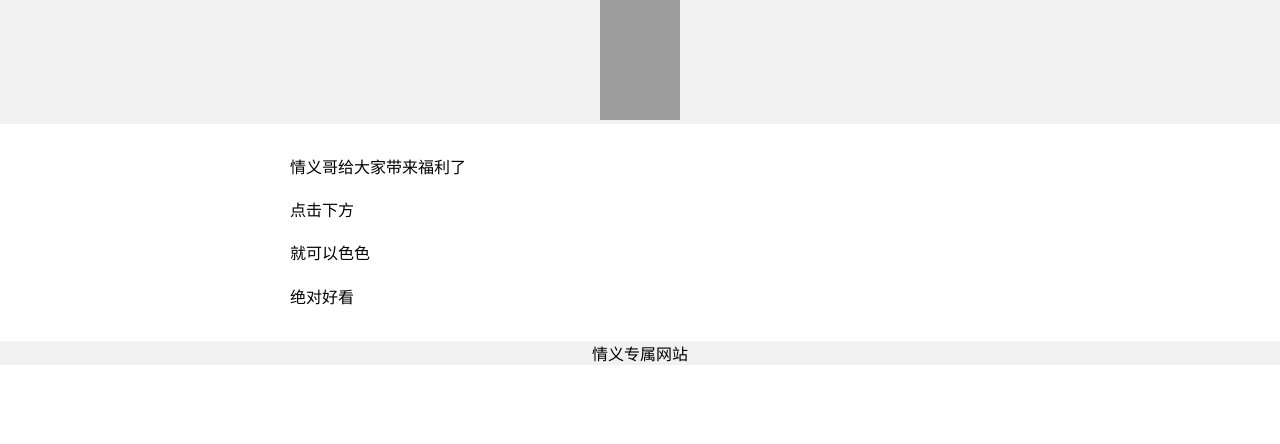
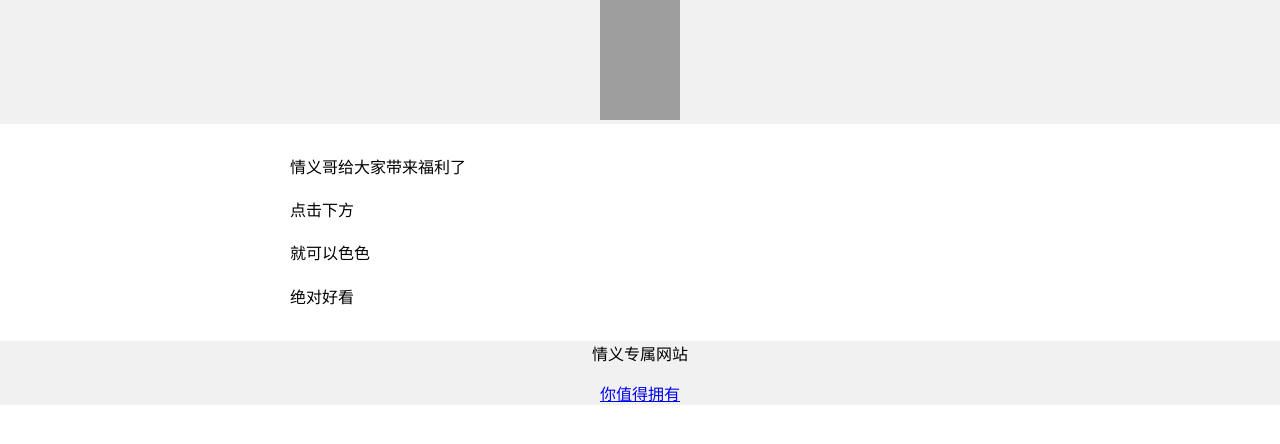
Before and after one commit to sjiwikn/as, a plain HTML site: page index.html in a window 1280 px wide. Drawn offline with Linux system fonts and the light colour scheme; grey boxes are pictures that could not be loaded.

Commit message:
Update index.html

```diff
--- a/index.html
+++ b/index.html
@@ -30,7 +30,7 @@ line-height:1.7">
  text-align:center;padding=" 80xp"
  font-size:12px>
  <p>情义专属网站</p>
- <a href="httsp://jmcomic.moe>你值得拥有</a>
+ <a href="httsp://jmcomic.moe">你值得拥有</a>
  </div>
   </body>
   </body>
```
